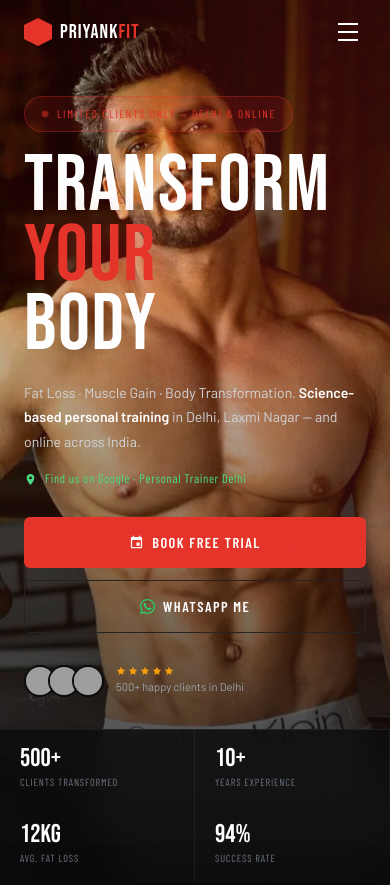
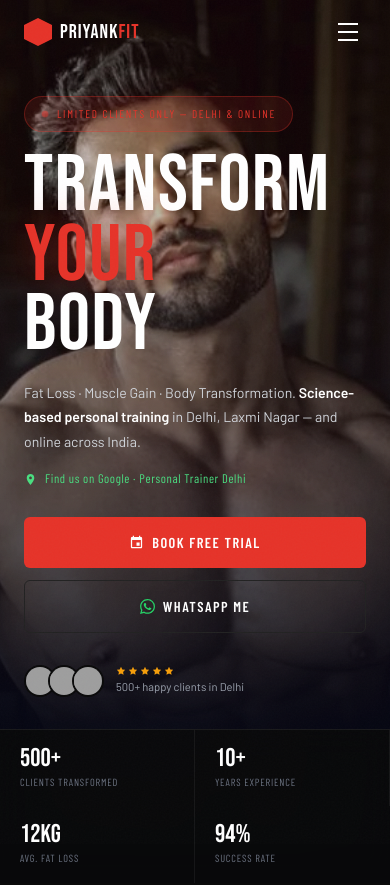
Before and after one commit to s-netizen/priyankfit, a Next.js app: page / in a window 390 px wide. Shown: the top 885 px of the page. Built offline with nearby package versions, Linux system fonts and the light colour scheme; grey boxes are pictures that could not be loaded.

Commit message:
fix: mobile hero - desaturated photo + cool dark overlay so red UI elements pop cleanly

```diff
--- a/src/components/sections/Hero.tsx
+++ b/src/components/sections/Hero.tsx
@@ -90,18 +90,15 @@
           className="w-full h-full object-cover"
           style={{ objectPosition: "center top" }}
         />
-        {/* Strong gradient so text is readable */}
+        {/* Very light top, heavy bottom — face visible, text readable */}
         <div
           className="absolute inset-0"
           style={{
-            background: "linear-gradient(180deg, rgba(10,10,10,0.15) 0%, rgba(10,10,10,0.1) 25%, rgba(10,10,10,0.45) 60%, rgba(10,10,10,0.88) 100%)",
+            background: "linear-gradient(180deg, rgba(5,5,15,0.05) 0%, rgba(5,5,15,0.02) 20%, rgba(5,5,15,0.55) 58%, rgba(5,5,15,0.97) 82%, #05050f 100%)",
           }}
         />
-        {/* Red tint at top */}
-        <div
-          className="absolute inset-0"
-          style={{ background: "radial-gradient(ellipse at 80% 20%, rgba(230,51,41,0.15) 0%, transparent 60%)" }}
-        />
+        {/* Cool blue tint to neutralise warm photo reds so UI red pops */}
+        <div className="absolute inset-0" style={{ background: "rgba(8,12,28,0.22)" }} />
         <div className="absolute inset-0 grid-texture opacity-10" />
       </div>
 
```
Also changed, not shown: public/images/priyank-hero-1.jpg, public/images/priyank-hero-mobile.jpg.
